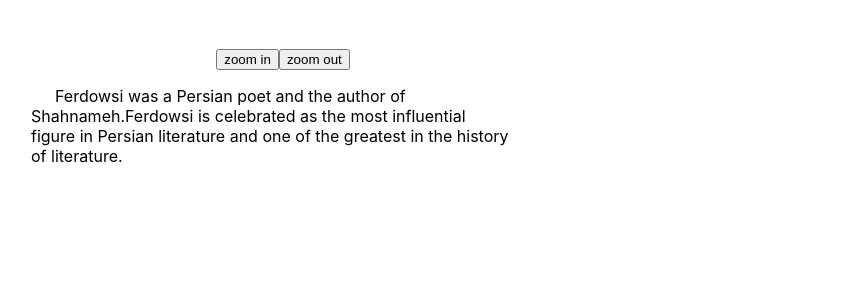
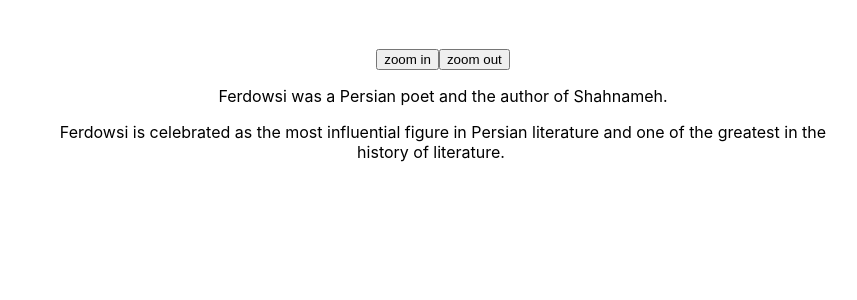
Before and after one commit to MarkSaravi/zoomable-documents, a React (Create React App) app: page / in a window 1280 px wide. Shown: the top 300 px of the page, without its empty margins (17-874 px from the left). Built offline with nearby package versions, Linux system fonts and the light colour scheme.

Commit message:
adding EOL to the sentences

```diff
--- a/src/components/ZoomableArticle/index.tsx
+++ b/src/components/ZoomableArticle/index.tsx
@@ -33,7 +33,7 @@
         }
       }}
     />
-    <p style={{ textAlign: "left" }}>{content.toString(zoomLevel)}</p>
+    <div dangerouslySetInnerHTML={{ __html: content.toString(zoomLevel) }} />
   </>
 );
 };
--- a/src/components/ZoomableArticleContainer/index.tsx
+++ b/src/components/ZoomableArticleContainer/index.tsx
@@ -20,12 +20,15 @@
       positions: {
         0: {
           after: FIRST_SENTENCE_ID,
+          eol: true,
         },
         1: {
           after: SENTENCE_ID02,
+          eol: true,
         },
         2: {
           after: SENTENCE_ID02,
+          eol: true,
         },
       },
       content: 'Ferdowsi was a Persian poet and the author of Shahnameh.',
@@ -35,12 +38,15 @@
       positions: {
         0: {
           after: SENTENCE_ID00,
+          eol: true,
         },
         1: {
           after: SENTENCE_ID03,
+          eol: true,
         },
         2: {
           after: SENTENCE_ID04,
+          eol: true,
         },
       },
       content: 'Ferdowsi is celebrated as the most influential figure in Persian literature and one of the greatest in the history of literature.',
@@ -62,6 +68,7 @@
       positions: {
         1: {
           after: SENTENCE_ID00,
+          eol: true,
         },
       },
       content: `Shahnameh ("Book of Kings") is one of the world's longest epic poems created by a single poet, and the national epic of Greater Iran.`,
@@ -71,6 +78,7 @@
       positions: {
         2: {
           after: SENTENCE_ID00,
+          eol: true,
         },
       },
       content: `The Shahnameh is a long epic poem written by the Persian poet Ferdowsi between c. 977 and 1010 CE and is the national epic of Greater Iran. Consisting of some 50,000 "distichs" or couplets (two-line verses), the Shahnameh is one of the world's longest epic poems. It tells mainly the mythical and to some extent the historical past of the Persian Empire from the creation of the world until the Muslim conquest in the seventh century. Iran, Azerbaijan, Afghanistan and the greater region influenced by Persian culture such as Georgia, Armenia, Turkey and Dagestan celebrate this national epic.`,
@@ -81,7 +89,7 @@
   const zoomable = new ZoomableContent(sentences);
   return (
     <>
-      <div style={{ width: "480px", margin: "48px", textIndent: '24px' }}>
+      <div style={{ width: "800px", margin: "48px", textIndent: '24px' }}>
         <ZoomableArticleView content={zoomable} />
       </div>
     </>
--- a/src/zoomable-content/index.ts
+++ b/src/zoomable-content/index.ts
@@ -12,8 +12,14 @@
     const levelSentences = getSentencesByZoomLevel(this.sentences, zoomLevel);
     const orderedKeys = getOrderedSentenceKeys(levelSentences);
     let content = "";
+    let paragraph = "";
     orderedKeys.forEach((id) => {
-      content += `${levelSentences[id].content}`;
+      paragraph += `${levelSentences[id].content} `;
+      if (levelSentences[id].positions[zoomLevel].eol) {
+        paragraph = `<p>${paragraph}</p>`;
+        content += paragraph;
+        paragraph = "";
+      }
     });
     return content;
   }
--- a/src/zoomable-content/types.ts
+++ b/src/zoomable-content/types.ts
@@ -6,6 +6,7 @@
 
 type LevelPosition = {
   after: After;
+  eol?: boolean;
 };
 
 export type Sentence = {
```
